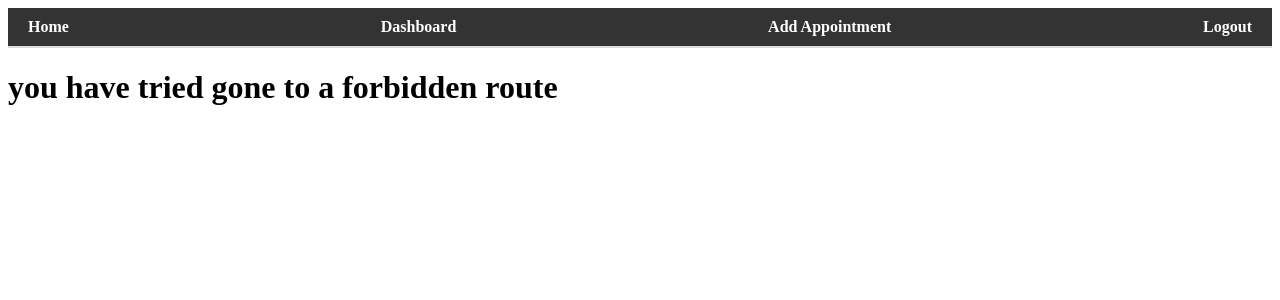
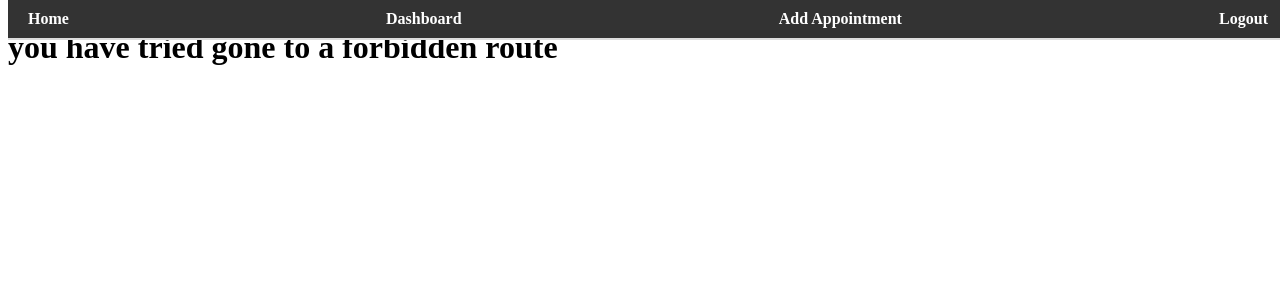
Before and after one commit to ihebEnetcom/mini_project, a Flask app: page /error in a window 1280 px wide. Shown: the top 300 px of the page. Run offline with Flask 3, Linux system fonts and the light colour scheme; some libraries are stand-ins or nearby versions.

Commit message:
fixing the nav bar ui in the top

```diff
--- a/templates/error.html
+++ b/templates/error.html
@@ -6,7 +6,7 @@
     <title>Document</title>
   </head>
   <body style="display: flex; flex-direction: column">
-    <header style="width: 100%">
+    <header style="width: 100%; position: fixed; top: 0">
       <div
         style="
           display: flex;
--- a/templates/index.html
+++ b/templates/index.html
@@ -8,7 +8,7 @@
   </head>
 
   <body style="display: flex; flex-direction: column">
-    <header style="width: 100%">
+    <header style="width: 100%; position: fixed; top: 0">
       <div
         style="
           display: flex;
--- a/templates/list_rdv.html
+++ b/templates/list_rdv.html
@@ -7,7 +7,7 @@
     <link rel="stylesheet" href="{{ url_for('static', filename='css/styles.css') }}">
 </head>
 <body style="display: flex;flex-direction: column;">
-    <header style="width: 100%;">
+    <header style="width: 100%;position:fixed;top: 0;">
 
         <div style="display: flex; justify-content: space-between; align-items: center; padding: 10px; background-color: #333; border-bottom: 2px solid #ddd;">
             <p style="margin: 0; font-size: 16px; font-weight: bold;">
```
